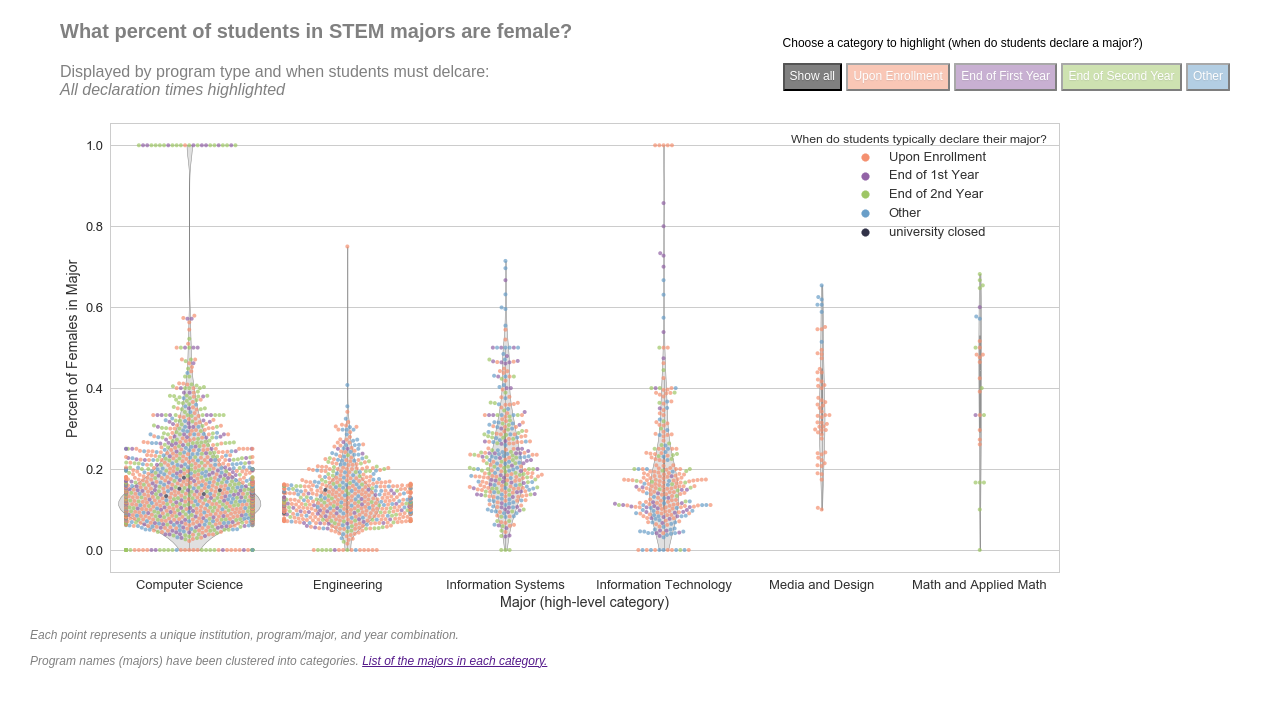
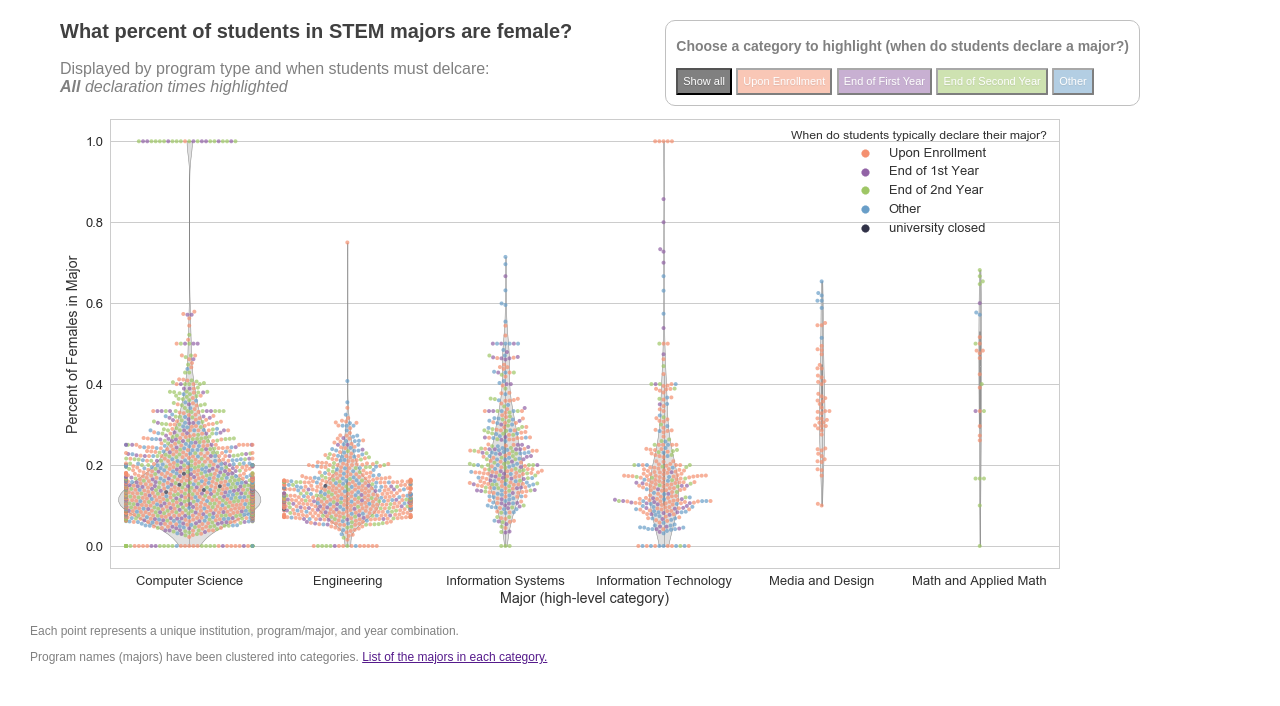
Before and after one commit to jwirfs-brock/NCWIT-web, a plain HTML site: page index.html in a window 1280 px wide. Drawn offline with nearby package versions, Linux system fonts and the light colour scheme.

Commit message:
CSS updates

```diff
--- a/NCWIT.css
+++ b/NCWIT.css
@@ -1,7 +1,14 @@
 .tab_bar{
-    padding: 5px 50px 10px 10px;
+    padding: 3px 10px 10px 10px;
+    margin-right: 140px;
     float:right;
     z-index: -1;
+    border-width: thin;
+    border: 1;
+    border-style: solid;
+    border-color: #C0C0C0;
+    border-radius: 10px;
+
 }
 
 /* I used the button generator at http://css3buttongenerator.com/ for help with this styling */
@@ -9,7 +16,7 @@ button {
   border-radius: 1px;
   font-family: Arial;
   color: white;
-  font-size: 12px;
+  font-size: 11px;
   text-shadow: 0 1px 1px rgba(0, 0, 0, 0.2);
   padding: 5px 5px 5px 5px;
   text-decoration: none;
@@ -36,7 +43,16 @@ button {
   background-color: #699ec8;
 }
 
+h2{
+  color:#404040;
+}
 
+h3{
+  font-size: 14px;
+  font-weight: bolder;
+  color: #808080;
+  font-family: Arial;
+}
 
 button:hover {
   opacity: 0.9;
--- a/index.html
+++ b/index.html
@@ -7,7 +7,7 @@
 
   <body>
   <div class="tab_bar" id="my_tab_bar">
-    <p>Choose a category to highlight (when do students declare a major?)</p>
+    <h3>Choose a category to highlight (when do students declare a major?)</h3>
     <button class="tabButton" id="all">Show all</button>
     <button class="tabButton" id="ue">Upon Enrollment</button>
     <button class="tabButton" id="ef">End of First Year</button>
@@ -19,32 +19,32 @@
     <div class="content" id="content">
 
       <div class="content" id="all-content">
-        <p class="graph-title">What percent of students in STEM majors are female?</p>
-        <p class="graph-subtitle">Displayed by program type and when students must delcare: <br><em>All declaration times highlighted</em></p>
+        <h2 class="graph-title">What percent of students in STEM majors are female?</h2>
+        <p class="graph-subtitle">Displayed by program type and when students must delcare: <br><em><b>All</b> declaration times highlighted</em></p>
       <img src="images/output2.png"/>
       </div>
 
     <div class="content" id="ue-content">
-      <p class="graph-title">What percent of students in STEM majors are female?</p>
-      <p class="graph-subtitle">Displayed by program type and when students must delcare: <br><em>Declare upon enrollment highlighted</p>
+      <h2 class="graph-title">What percent of students in STEM majors are female?</h2>
+      <p class="graph-subtitle">Displayed by program type and when students must delcare: <br><em>Declare <b>upon enrollment</b> highlighted</em></p>
       <img src="images/output3.png" />
     </div>
 
     <div class="content" id="ef-content">
-      <p class="graph-title">What percent of students in STEM majors are female?</p>
-      <p class="graph-subtitle">Displayed by program type and when students must delcare: <br><em>Declare at end of first year highlighted</p>
+      <h2 class="graph-title">What percent of students in STEM majors are female?</h2>
+      <p class="graph-subtitle">Displayed by program type and when students must delcare: <br><em>Declare at <b>end of first year</b> highlighted</em></p>
       <img src="images/output4.png" />
     </div>
 
     <div class="content" id="es-content">
-      <p class="graph-title">What percent of students in STEM majors are female?</p>
-      <p class="graph-subtitle">Displayed by program type and when students must delcare: <br><em>Declare at end of second year highlighted</p>
+      <h2 class="graph-title">What percent of students in STEM majors are female?</h2>
+      <p class="graph-subtitle">Displayed by program type and when students must delcare: <br><em>Declare at <b>end of second year</b> highlighted</em></p>
       <img src="images/output5.png" />
     </div>
 
     <div class="content" id="other-content">
-      <p class="graph-title">What percent of students in STEM majors are female?</p>
-      <p class="graph-subtitle">Displayed by program type and when students must delcare: <br><em>Declare some other time highlighted</p>
+      <h2 class="graph-title">What percent of students in STEM majors are female?</h2>
+      <p class="graph-subtitle">Displayed by program type and when students must delcare: <br><em>Declare some other time highlighted</em></p>
     <img src="images/output6.png" />
     </div>
 
```
